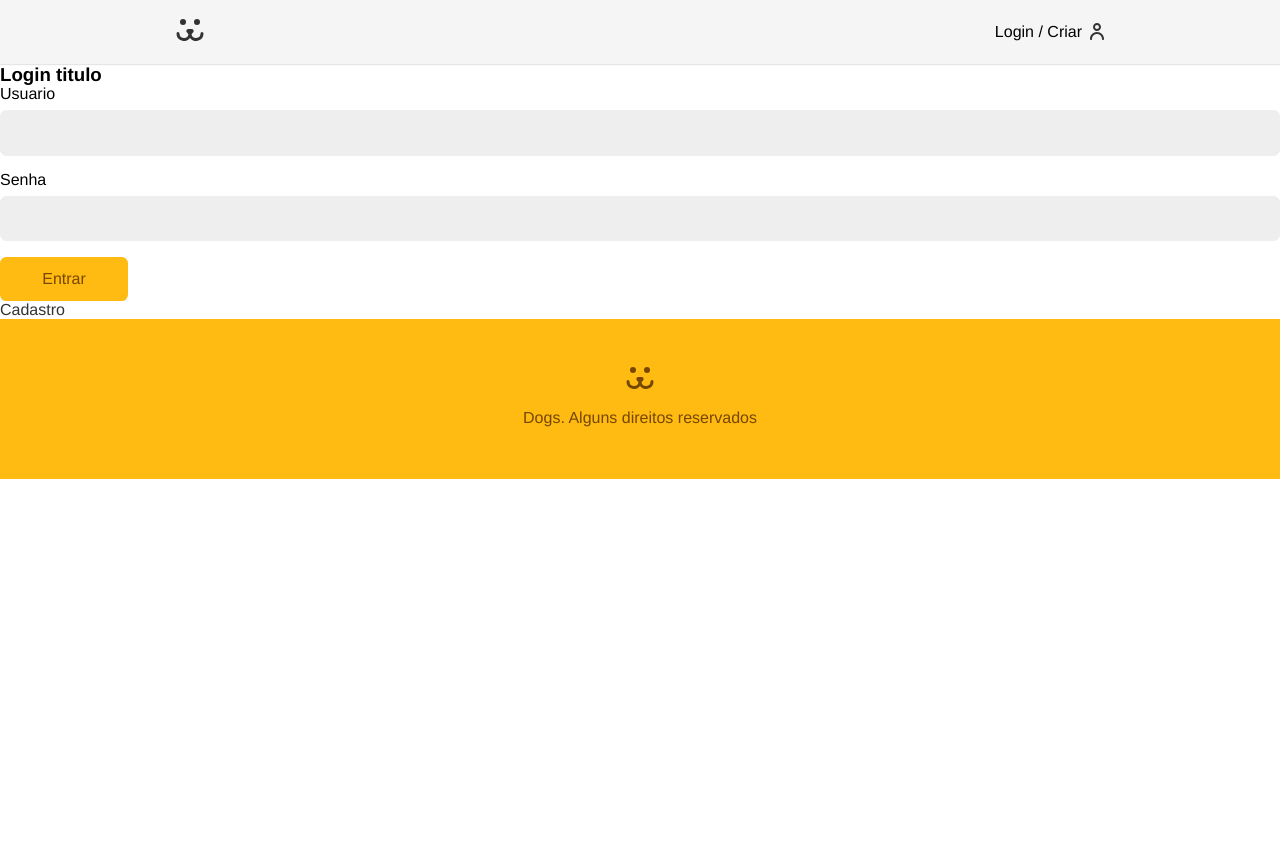
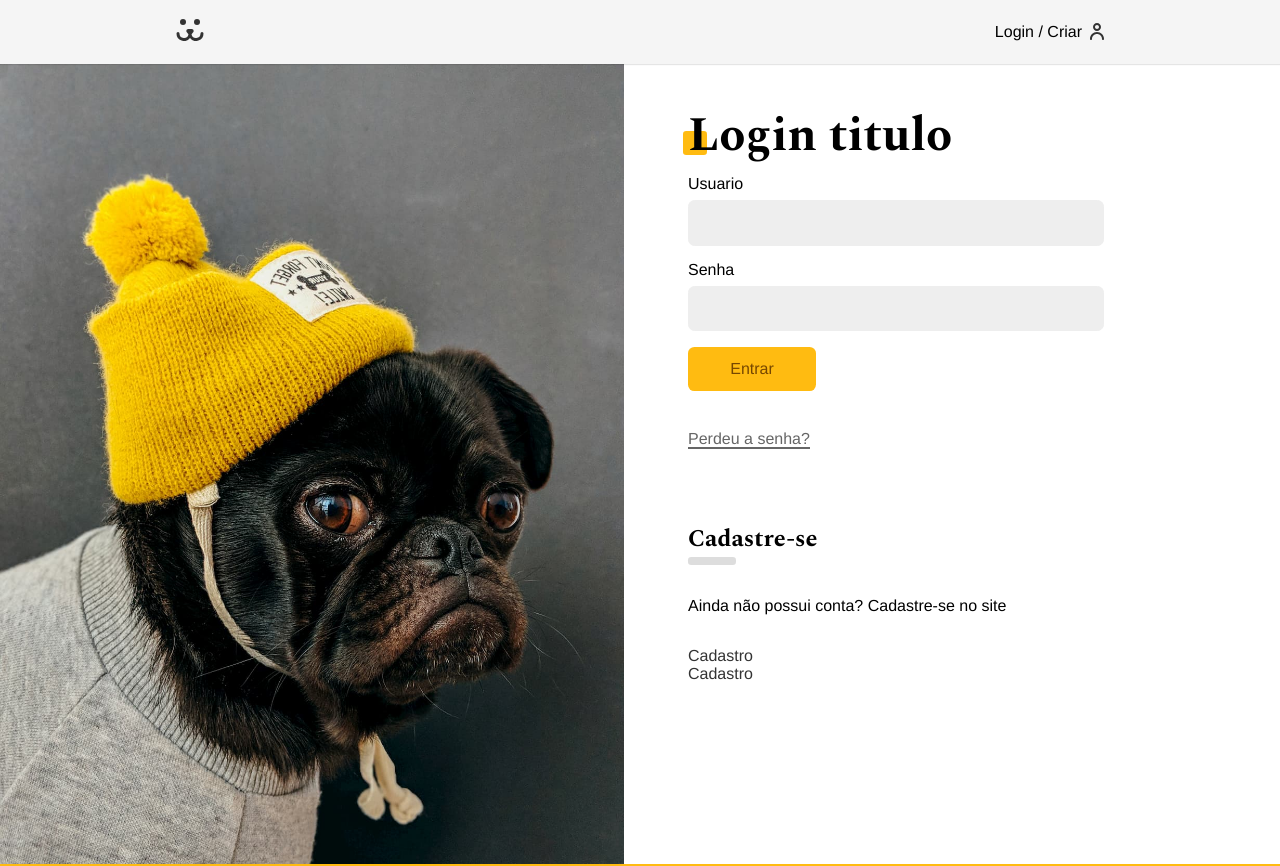
Before and after one commit to MullerHub/InstagramFromDogs, a React (Create React App) app: page /login in a window 1280 px wide. Shown: the top 866 px of the page. Before the commit the page ends 800 px from the top, so only its background shows below. Built offline with nearby package versions, Linux system fonts and the light colour scheme.

Commit message:
login, Form e Background estilizados

```diff
--- a/src/App.css
+++ b/src/App.css
@@ -1,3 +1,5 @@
+@import url('https://fonts.googleapis.com/css2?family=Spectral:wght@700&display=swap');
+
 * {
   box-sizing: border-box;
 }
@@ -9,7 +11,7 @@
 
 body {
   --type-first: Helvetica, Arial, sans-serif;
-  --type-second: 'Spectral', Georgia;
+  --type-second: 'Spectral', georgia;
   --button-bg: #fb1;
   --button-color: #764701;
   margin: 0px;
@@ -56,3 +58,38 @@
   padding: 0 1rem;
   margin: 0 auto;
 }
+
+.title {
+  font-family: var(--type-second);
+  line-height: 1;
+  font-size: 3rem;
+  margin: 1rem 0;
+  position: relative;
+  z-index: 1;
+}
+
+.title::after {
+  content: '';
+  display: block;
+  width: 1.5rem;
+  height: 1.5rem;
+  background: #fb1;
+  position: absolute;
+  bottom: 5px;
+  left: -5px;
+  border-radius: 0.2rem;
+  z-index: -1;
+}
+
+.animeLeft {
+  opacity: 0;
+  transform: translateX(-20px);
+  animation: animeLeft 0.3s forwards;
+}
+
+@keyframes animeLeft {
+  to {
+    opacity: 1;
+    transform: initial;
+  }
+}
--- /dev/null
+++ b/src/Components/Helper/Error.js
@@ -0,0 +1,10 @@
+import React from 'react'
+
+const Error = ({error}) => {
+  if (!error) return null
+  return (
+    <p style={{ color: '#f31', margin: '1rem 0'}}>{error}</p>
+  )
+}
+
+export default Error
--- a/src/Components/Login/Login.js
+++ b/src/Components/Login/Login.js
@@ -5,22 +5,24 @@
 import UserContext from '../../UserContext'
 import LoginPasswordLost from './LoginPasswordLost'
 import LoginPasswordReset from './LoginPasswordReset'
+import styles from './Login.module.css'
 
 const Login = () => {
-  const {login} = React.useContext(UserContext)
+  const { login } = React.useContext(UserContext)
 
-  if(login === true) return <Navigate to="/conta"/>
-  return <section>
-    <div>
-    <Routes>
-    <Route path='/' element={<LoginForm />} />
-    <Route path='criar' element={<LoginCreate />} />
-    <Route path='perdeu' element={<LoginPasswordLost />} />
-    <Route path='resetar' element={<LoginPasswordReset />} />
-
-    </Routes>
-    </div>
-  </section>
+  if (login === true) return <Navigate to="/conta" />
+  return (
+    <section className={styles.login}>
+      <div className={styles.forms}>
+        <Routes>
+          <Route path="/" element={<LoginForm />} />
+          <Route path="criar" element={<LoginCreate />} />
+          <Route path="perdeu" element={<LoginPasswordLost />} />
+          <Route path="resetar" element={<LoginPasswordReset />} />
+        </Routes>
+      </div>
+    </section>
+  )
 }
 
 export default Login
--- /dev/null
+++ b/src/Components/Login/Login.module.css
@@ -0,0 +1,31 @@
+.login {
+  display: grid;
+  grid-template-columns: 1fr 1fr;
+  min-height: 100vh;
+  gap: 2rem;
+}
+
+.login::before {
+  display: block;
+  content: '';
+  background: url('../../Assets/login.jpg') no-repeat center center;
+  background-size: cover;
+}
+
+.forms {
+  max-width: 30rem;
+  padding: 2rem;
+}
+
+@media (max-width: 40rem) {
+  .login {
+    grid-template-columns: 1fr;
+  }
+
+  .login::before {
+    display: none;
+  }
+  .forms {
+    max-width: 100%;
+  }
+}
--- a/src/Components/Login/LoginForm.js
+++ b/src/Components/Login/LoginForm.js
@@ -4,6 +4,10 @@
 import Button from '../Form/Button'
 import useForm from '../../Hooks/useForm'
 import { UserContext } from '../../UserContext'
+import Error from '../Helper/Error'
+import styles from '../Login/LoginForm.module.css'
+import stylesBtn from '../Form/Button.module.css'
+
 
 const LoginForm = () => {
   const username = useForm()
@@ -19,9 +23,9 @@
     }
   }
   return (
-    <section>
-      <h1>Login titulo</h1>
-      <form action="" onSubmit={handleSubmit}>
+    <section className="animeLeft">
+      <h1 className="title">Login titulo</h1>
+      <form className={styles.form} onSubmit={handleSubmit}>
         <Input label="Usuario" type="text" name="username" {...username} />
         <Input label="Senha" type="password" name="password" {...password} />
         {loading ? (
@@ -29,9 +33,17 @@
         ) : (
           <Button>Entrar</Button>
         )}
+        <Error error={error} />
+      </form>
+      <Link className={styles.perdeu} to="/login/perdeu">Perdeu a senha?</Link>
+      <div className={styles.cadastro}>
+        <h2 className={styles.subtitle}>Cadastre-se</h2>
+        <p>Ainda não possui conta? Cadastre-se no site</p>
+        <Link classname={stylesBtn.button} to="/login/criar">
+          Cadastro
+        </Link>
+      </div>
 
-        {error && <p>{error}</p>}
-      </form>
       <Link to="/login/criar">Cadastro</Link>
     </section>
   )
--- /dev/null
+++ b/src/Components/Login/LoginForm.module.css
@@ -0,0 +1,40 @@
+.form {
+  margin-bottom: 2rem;
+}
+
+.perdeu {
+  display: inline-block;
+  color: #666;
+  padding: .5rem 0;
+  line-height: 1;
+}
+
+.perdeu::after {
+  content: '';
+  height: 2px;
+  width: 100%;
+  background-color: currentColor;
+  display: block;
+}
+
+.cadastro {
+  margin-top: 4rem;
+}
+
+.cadastro p {
+  margin-top: 2rem;
+  margin-bottom: 2rem;
+}
+
+.subtitle {
+  font-family: var(--type-second);
+}
+
+.subtitle::after {
+  content: '';
+  display: block;
+  background-color: #ddd;
+  height: .5rem;
+  width: 3rem;
+  border-radius: 0.2rem;
+}
```
